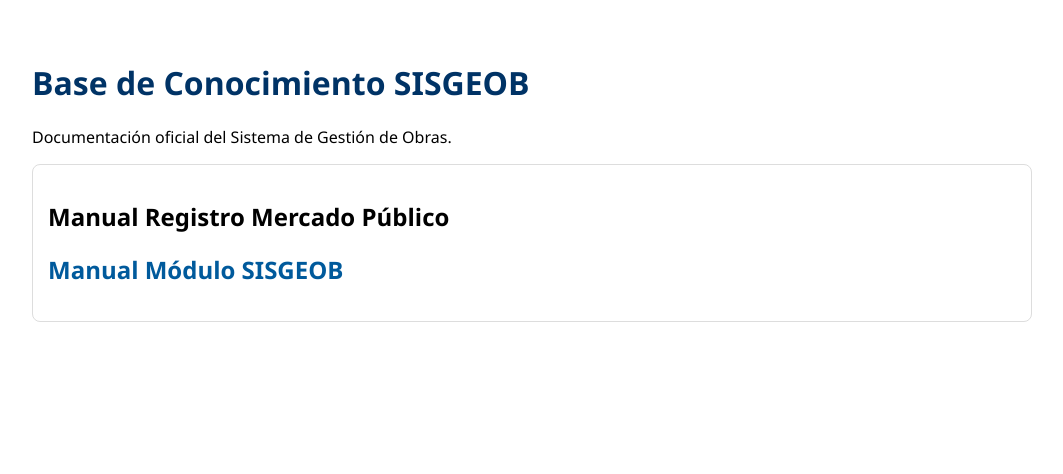
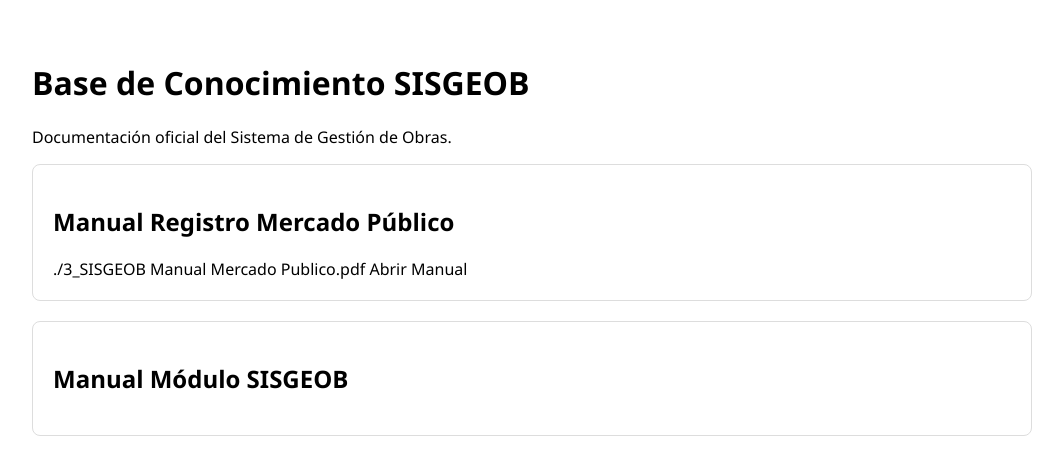
Before and after one commit to luisalbertobozo-hue/SISGEOB-conocimiento, a plain HTML site: page index.html in a window 1280 px wide. Shown: the whole page, without its empty margins (108-1171 px from the left). Drawn offline with Linux system fonts and the light colour scheme.

Commit message:
Update index.html

```diff
--- a/index.html
+++ b/index.html
@@ -3,9 +3,10 @@
 <head>
 <meta charset="UTF-8">
 <meta name="viewport" content="width=device-width, initial-scale=1.0">
-    <title>SISGEOB - Base de Conocimiento</title>
+<title>Base de Conocimiento SISGEOB</title>
 
 <style>
+
 body{
     font-family:Segoe UI,Arial,sans-serif;
     max-width:1000px;
@@ -13,27 +14,20 @@
     padding:40px;
 }
 
-        h1{
-            color:#003366;
-        }
-
 .manual{
-            padding:15px;
-            margin:15px 0;
     border:1px solid #ddd;
+    padding:20px;
     border-radius:8px;
+    margin-bottom:20px;
 }
 
 a{
     color:#005a9c;
-            text-decoration:none;
     font-weight:bold;
 }
 
-        a:hover{
-            text-decoration:underline;
-        }
 </style>
+
 </head>
 <body>
 
@@ -44,18 +38,23 @@ Documentación oficial del Sistema de Gestión de Obras.
 </p>
 
 <div class="manual">
+
 <h2>Manual Registro Mercado Público</h2>
 
-    <a href="./3_SISGEOB%20Manual%20Mercado%20Public     Abrir Manual
+./3_SISGEOB Manual Mercado Publico.pdf
+Abrir Manual
 </a>
+
 </div>
 
 <div class="manual">
+
 <h2>Manual Módulo SISGEOB</h2>
 
-    <a href="OB%20Manual%20SISGEOB.pdf
+<a href="./4_SISGEOB Manual df
 Abrir Manual
 </a>
+
 </div>
 
 </body>
```
Lines whose indentation alone changed are shown as unchanged.
